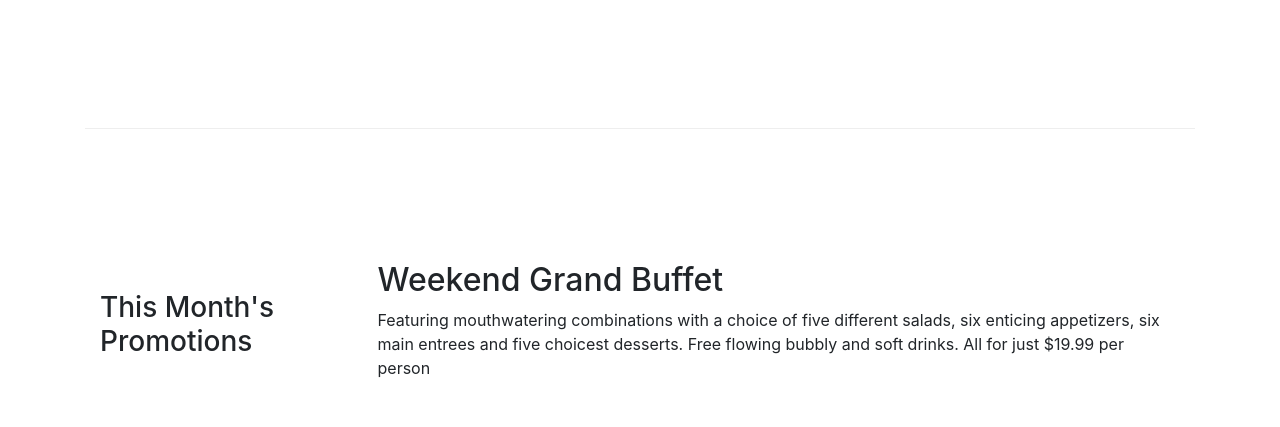
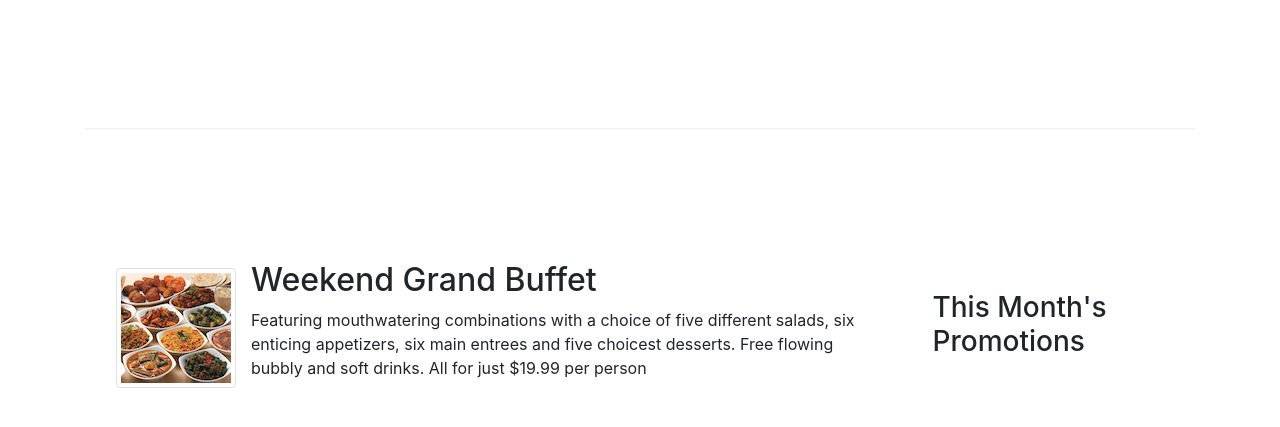
Before and after one commit to jakthedev/sampleResturantSite, a website: page index.html in a window 1280 px wide. Shown: the part 605-1032 px from the top of the page. Drawn offline with nearby package versions, Linux system fonts and the light colour scheme.

Commit message:
Updated home page, still needs work

```diff
--- a/index.html
+++ b/index.html
@@ -76,14 +76,22 @@
 
 
         <div class="row row-content align-items-center">
-            <div class="col-12 col-4 col-md-3">
+            <div class="col-12 col-4 order-sm-last col-md-3">
                 <h3>This Month's Promotions</h3>
             </div>
+            <div class="col col-sm order-sm-first col-md">
+                <div class="media">
+                    <img class="d-flex ml-3 img-thumbnail align-self-center"
+                         src="img/buffet.png" alt="Buffet">
+                    <div class="media-body">
             <div class="col col-sm col-md">
                 <h2>Weekend Grand Buffet</h2>
                 <p>Featuring mouthwatering combinations with a choice of five different salads,
                     six enticing appetizers, six main entrees and five choicest desserts. Free
                     flowing bubbly and soft drinks. All for just $19.99 per person </p>
+                      </div>
+                    </div>
+                </div>
             </div>
         </div>
 
```
